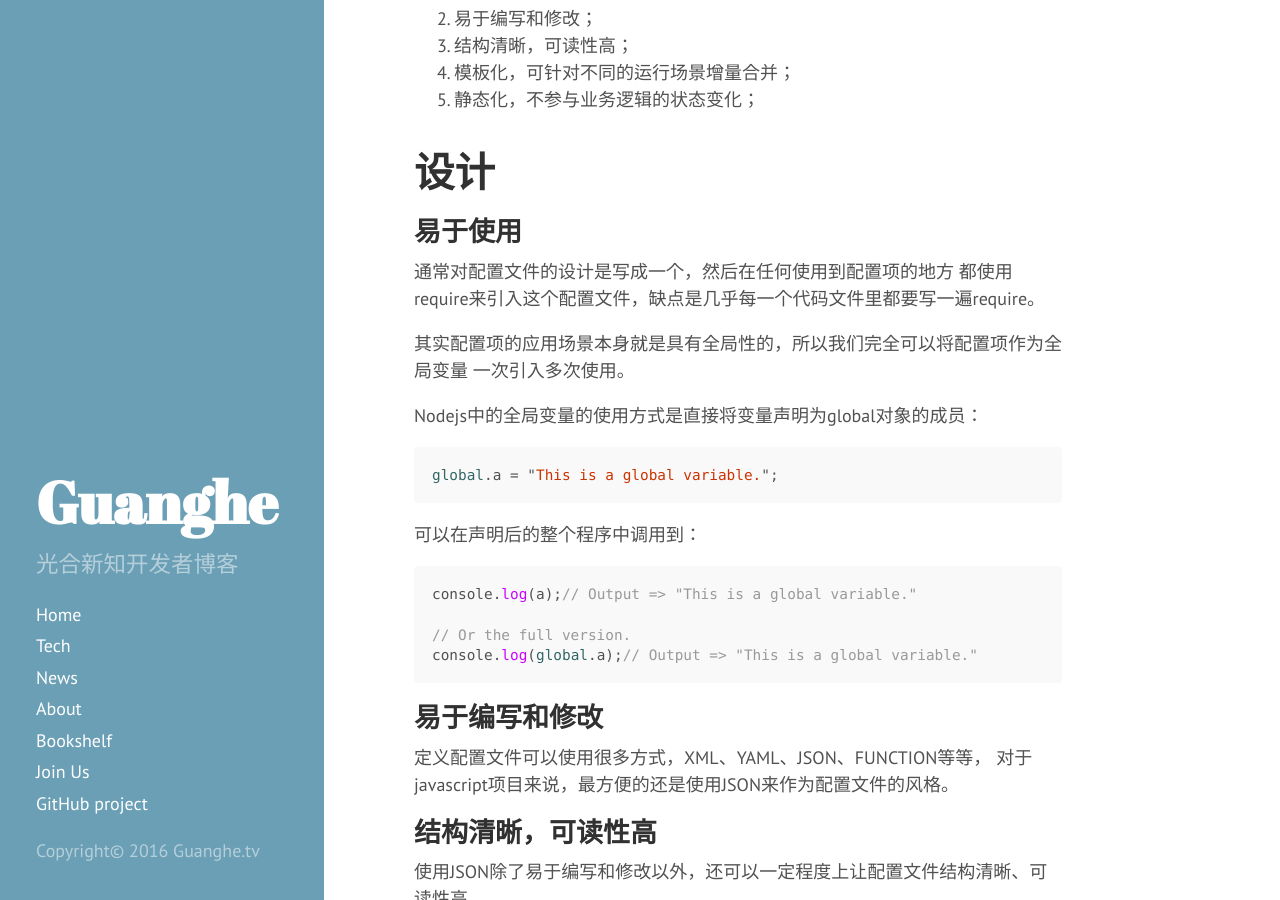
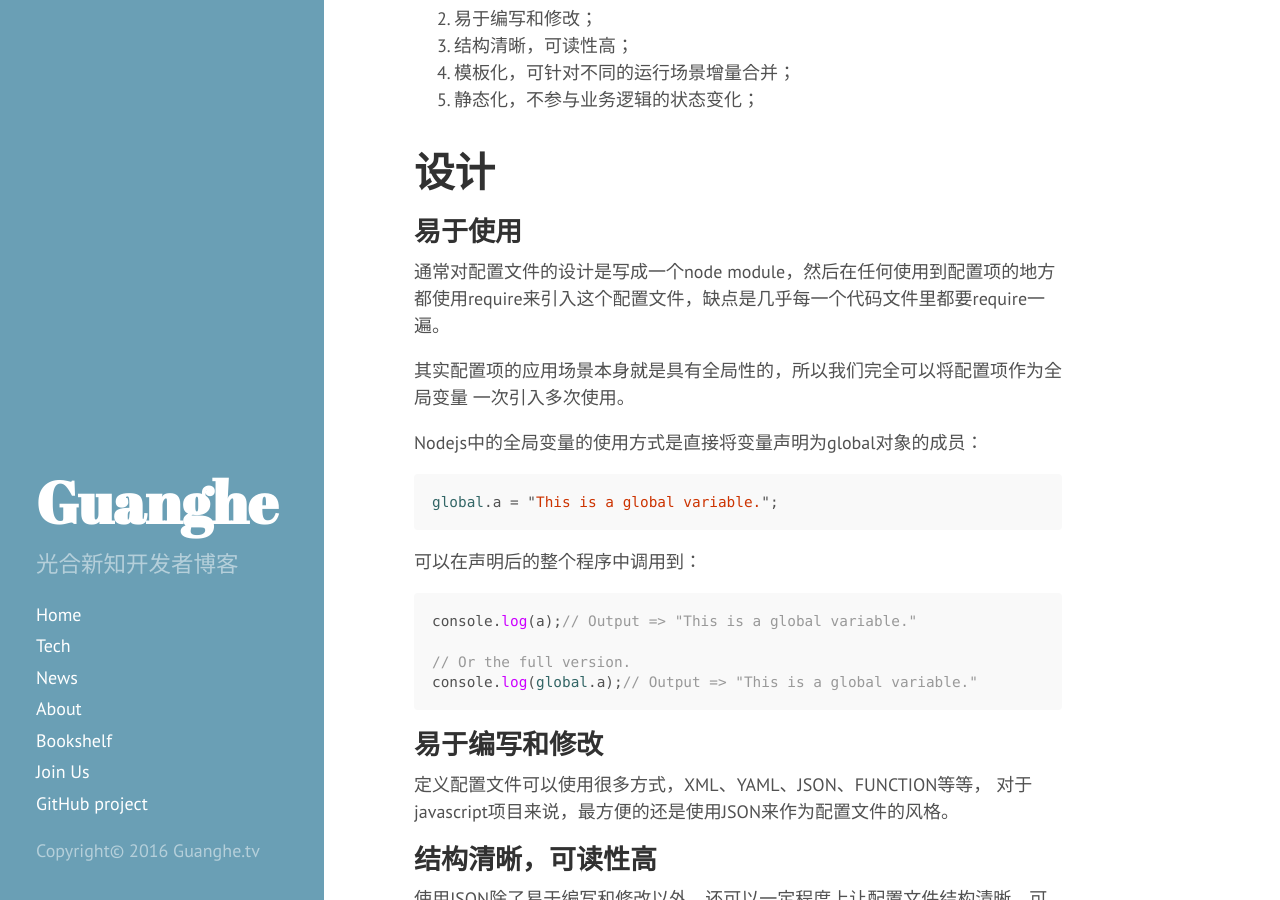
Before and after one commit to guanghetv/guanghetv.github.io, a Jekyll site: the page built from _posts/2016-05-13-best-practice-of-config-for-nodejs-projects.markdown, in a window 1280 px wide and 900 px high, scrolled down 567 px. Built offline with Jekyll 4.4.1, drawn with Linux system fonts in a browser that asks for light colours; Markdown is read by kramdown in place of the engine named in the settings; comment, search, counter and statistics services are not loaded.

Commit message:
Update 2016-05-13-best-practice-of-config-for-nodejs-projects.markdown

```diff
--- a/_posts/2016-05-13-best-practice-of-config-for-nodejs-projects.markdown
+++ b/_posts/2016-05-13-best-practice-of-config-for-nodejs-projects.markdown
@@ -27,8 +27,8 @@ author: "libook"
 
 ## 易于使用
 
-通常对配置文件的设计是写成一个，然后在任何使用到配置项的地方
-都使用require来引入这个配置文件，缺点是几乎每一个代码文件里都要写一遍require。
+通常对配置文件的设计是写成一个node module，然后在任何使用到配置项的地方
+都使用require来引入这个配置文件，缺点是几乎每一个代码文件里都要require一遍。
 
 其实配置项的应用场景本身就是具有全局性的，所以我们完全可以将配置项作为全局变量
 一次引入多次使用。
```
